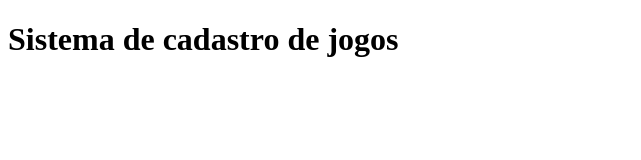
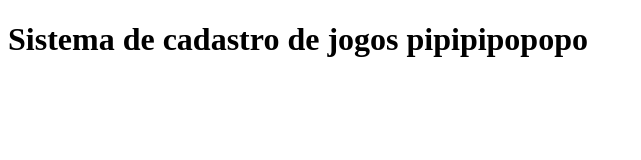
Before and after one commit to tsannossauro/sistema-de-cadastro, a plain HTML site: page index.html in a window 1280 px wide. Shown: the whole page, without its empty margins (0-641 px from the left). Drawn offline with Linux system fonts and the light colour scheme.

Commit message:
tentando de novo essa bodega

```diff
--- a/index.html
+++ b/index.html
@@ -7,7 +7,7 @@
     <title>Meus jogos</title>
 </head>
 <body>
-    <h1>Sistema de cadastro de jogos</h1>
+    <h1>Sistema de cadastro de jogos pipipipopopo    </h1>
     <script src="app.js"></script>
     </script>
 </body>
```
